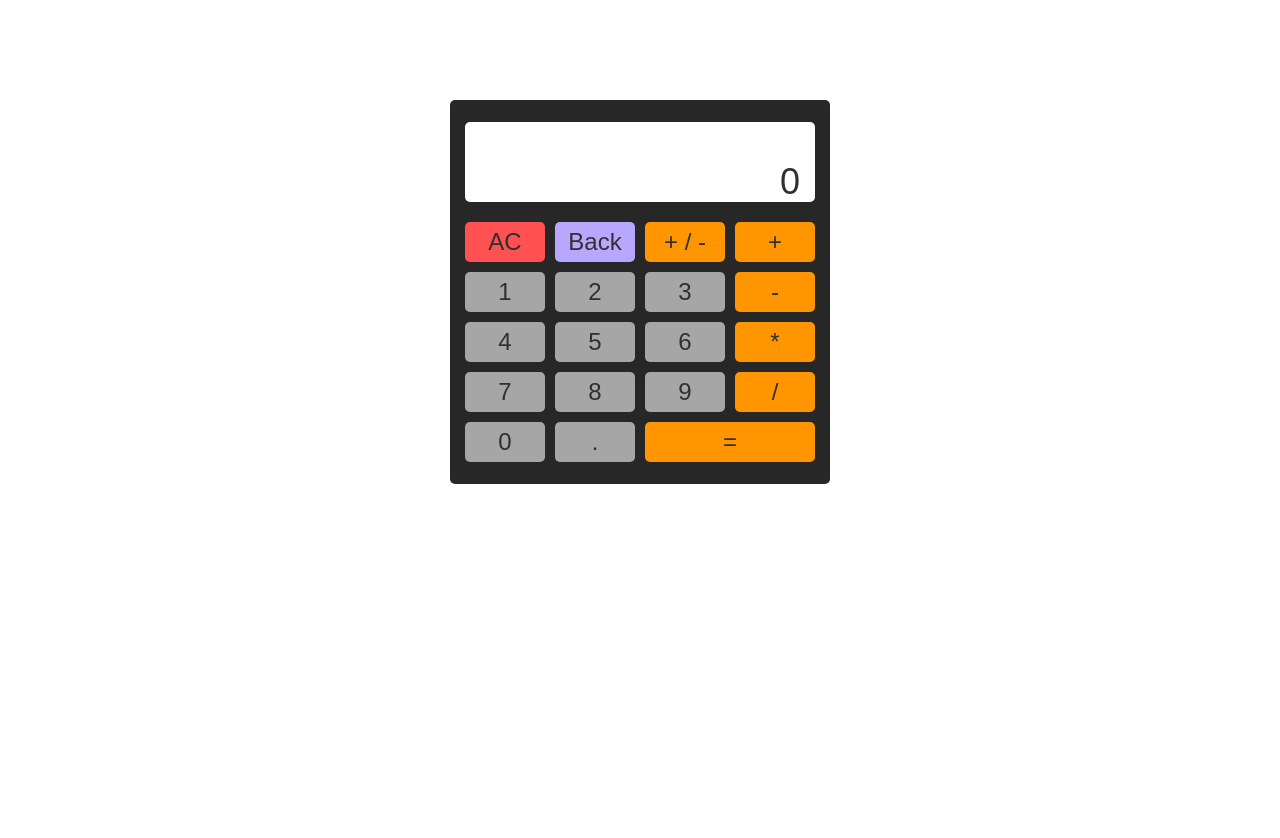
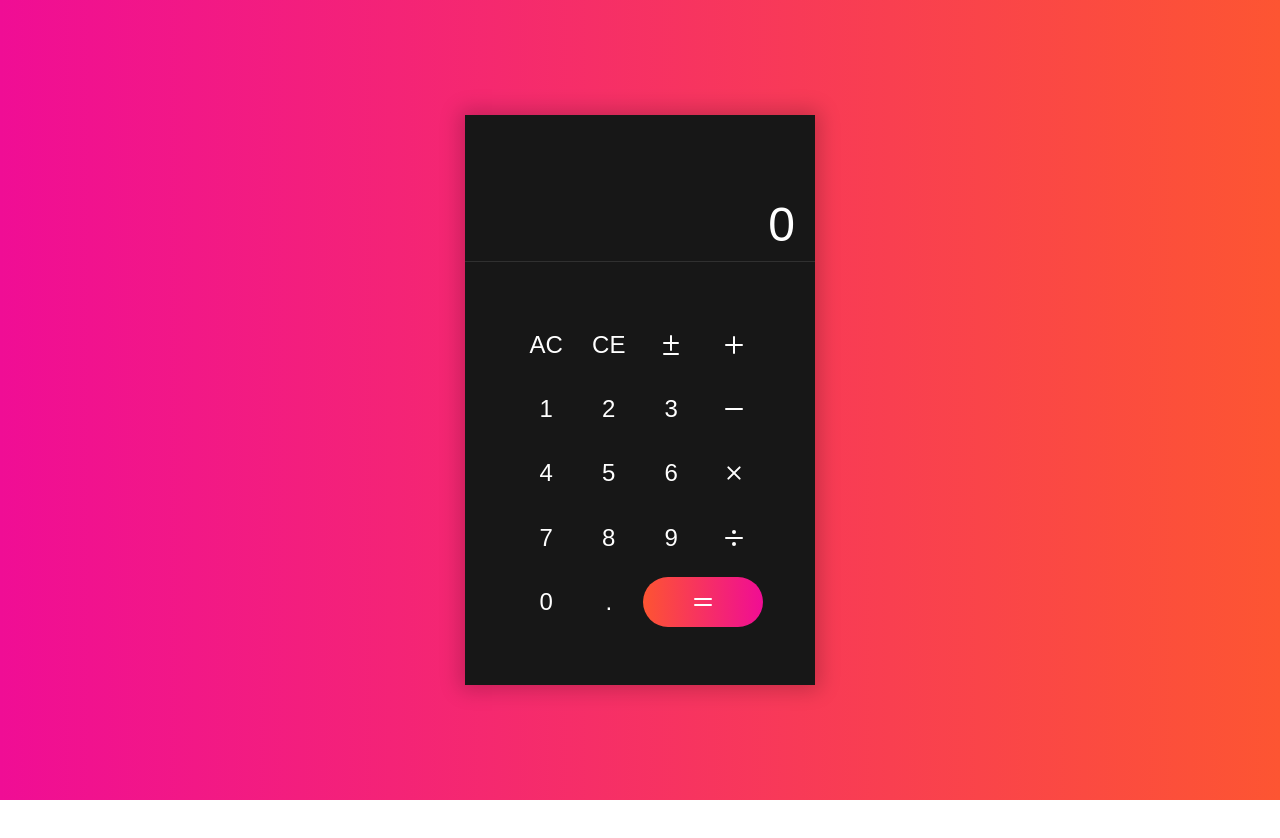
Before and after one commit to belyaevphil/calculator, a plain HTML site: page index.html in a window 1280 px wide. After the commit the page ends 800 px from the top, so only its background shows below. Drawn offline with Linux system fonts and the light colour scheme.

Commit message:
changed UI elements

```diff
--- a/index.html
+++ b/index.html
@@ -14,8 +14,6 @@
                     <div class="current-operand">0</div>
                 </div>
                 <div class="calculator-main">
-                    <ul class="calculator-main-outer-list">
-                        <li class="calculator-main-outer-list-row">
                     <ul>
                         <li>
                             <button class="calculator-button all-clear">
@@ -23,28 +21,60 @@
                             </button>
                         </li>
                         <li>
-                                    <button
-                                        class="calculator-button remove-one-symbol"
-                                    >
-                                        Back
+                            <button class="calculator-button remove-one-symbol">
+                                CE
                             </button>
                         </li>
                         <li>
-                                    <button
-                                        class="calculator-button change-sign"
+                            <button class="calculator-button change-sign">
+                                <svg
+                                    width="16"
+                                    height="20"
+                                    viewBox="0 0 16 20"
+                                    fill="#ffffff"
+                                    xmlns="http://www.w3.org/2000/svg"
                                 >
-                                        + / -
+                                    <rect x="7" width="2" height="16" rx="1" />
+                                    <rect
+                                        x="16"
+                                        y="7"
+                                        width="2"
+                                        height="16"
+                                        rx="1"
+                                        transform="rotate(90 16 7)"
+                                    />
+                                    <rect
+                                        x="16"
+                                        y="18"
+                                        width="2"
+                                        height="16"
+                                        rx="1"
+                                        transform="rotate(90 16 18)"
+                                    />
+                                </svg>
                             </button>
                         </li>
                         <li>
                             <button class="calculator-button operator">
-                                        +
+                                <svg
+                                    width="18"
+                                    height="18"
+                                    viewBox="0 0 18 18"
+                                    fill="#ffffff"
+                                    xmlns="http://www.w3.org/2000/svg"
+                                >
+                                    <rect x="8" width="2" height="18" rx="1" />
+                                    <rect
+                                        x="18"
+                                        y="8"
+                                        width="2"
+                                        height="18"
+                                        rx="1"
+                                        transform="rotate(90 18 8)"
+                                    />
+                                </svg>
                             </button>
                         </li>
-                            </ul>
-                        </li>
-                        <li class="calculator-main-outer-list-row">
-                            <ul>
                         <li>
                             <button class="calculator-button digit">
                                 1
@@ -62,13 +92,23 @@
                         </li>
                         <li>
                             <button class="calculator-button operator">
-                                        -
+                                <svg
+                                    width="18"
+                                    height="2"
+                                    viewBox="0 0 18 2"
+                                    fill="#ffffff"
+                                    xmlns="http://www.w3.org/2000/svg"
+                                >
+                                    <rect
+                                        x="18"
+                                        width="2"
+                                        height="18"
+                                        rx="1"
+                                        transform="rotate(90 18 0)"
+                                    />
+                                </svg>
                             </button>
                         </li>
-                            </ul>
-                        </li>
-                        <li class="calculator-main-outer-list-row">
-                            <ul>
                         <li>
                             <button class="calculator-button digit">
                                 4
@@ -86,13 +126,32 @@
                         </li>
                         <li>
                             <button class="calculator-button operator">
-                                        *
+                                <svg
+                                    width="16"
+                                    height="16"
+                                    viewBox="0 0 16 16"
+                                    fill="#ffffff"
+                                    xmlns="http://www.w3.org/2000/svg"
+                                >
+                                    <rect
+                                        x="0.928955"
+                                        y="2.34315"
+                                        width="2"
+                                        height="18"
+                                        rx="1"
+                                        transform="rotate(-45 0.928955 2.34315)"
+                                    />
+                                    <rect
+                                        x="13.657"
+                                        y="0.928932"
+                                        width="2"
+                                        height="18"
+                                        rx="1"
+                                        transform="rotate(45 13.657 0.928932)"
+                                    />
+                                </svg>
                             </button>
                         </li>
-                            </ul>
-                        </li>
-                        <li class="calculator-main-outer-list-row">
-                            <ul>
                         <li>
                             <button class="calculator-button digit">
                                 7
@@ -110,13 +169,32 @@
                         </li>
                         <li>
                             <button class="calculator-button operator">
-                                        /
+                                <svg
+                                    width="18"
+                                    height="16"
+                                    viewBox="0 0 18 16"
+                                    fill="#ffffff"
+                                    xmlns="http://www.w3.org/2000/svg"
+                                >
+                                    <rect
+                                        x="18"
+                                        y="7"
+                                        width="2"
+                                        height="18"
+                                        rx="1"
+                                        transform="rotate(90 18 7)"
+                                    />
+                                    <rect
+                                        x="7"
+                                        y="12"
+                                        width="4"
+                                        height="4"
+                                        rx="2"
+                                    />
+                                    <rect x="7" width="4" height="4" rx="2" />
+                                </svg>
                             </button>
                         </li>
-                            </ul>
-                        </li>
-                        <li class="calculator-main-outer-list-row">
-                            <ul>
                         <li>
                             <button class="calculator-button digit">
                                 0
@@ -127,14 +205,32 @@
                                 .
                             </button>
                         </li>
-                                <li>
-                                    <button
-                                        class="calculator-button double-button equals"
+                        <li class="double-span">
+                            <button class="calculator-button equals">
+                                <svg
+                                    width="18"
+                                    height="8"
+                                    viewBox="0 0 18 8"
+                                    fill="#ffffff"
+                                    xmlns="http://www.w3.org/2000/svg"
                                 >
-                                        =
+                                    <rect
+                                        x="18"
+                                        width="2"
+                                        height="18"
+                                        rx="1"
+                                        transform="rotate(90 18 0)"
+                                    />
+                                    <rect
+                                        x="18"
+                                        y="6"
+                                        width="2"
+                                        height="18"
+                                        rx="1"
+                                        transform="rotate(90 18 6)"
+                                    />
+                                </svg>
                             </button>
-                                </li>
-                            </ul>
                         </li>
                     </ul>
                 </div>
--- a/styles/mainStyles.css
+++ b/styles/mainStyles.css
@@ -5,14 +5,14 @@ body,
 button {
     font-family: Arial, Helvetica, sans-serif;
     font-size: 24px;
-    color: #303030;
+    color: #ffffff;
 }
 
-main {
+body {
+    background: linear-gradient(90deg, #f00d95 0%, #fd5532 100%);
     display: flex;
     justify-content: center;
     align-items: center;
-    margin-top: 100px;
 }
 
 .calculator-container {
@@ -20,97 +20,119 @@ main {
     justify-content: center;
     align-items: center;
     flex-direction: column;
-    background-color: #272727;
-    width: 380px;
-    height: 384px;
-    border-radius: 5px;
+    background-color: #171717;
+    width: 350px;
+    height: 570px;
+    box-shadow: 0px 0px 20px 5px rgba(0, 0, 0, 0.2);
 }
 
 .calculator-output-screen {
     display: flex;
     flex-direction: column;
-    background-color: #ffffff;
     width: 350px;
-    height: 80px;
-    border-radius: 5px;
+    height: 147px;
+    border-bottom: 1px solid #303030;
 }
 
-.calculator-output-screen ul {
-    padding-right: 15px;
+.calculator-output-screen {
+    padding-right: 20px;
 }
 
 .calculator-main {
+    display: flex;
+    justify-content: center;
+    align-items: center;
     width: 350px;
-    height: 240px;
-    margin-top: 20px;
+    height: 423px;
 }
 
-.calculator-main-outer-list::selection,
-.calculator-main-outer-list::-moz-selection {
+.calculator-main ul {
+    display: grid;
+    justify-content: center;
+    place-items: center;
+    height: 322px;
+    width: 250px;
+    grid-template: repeat(5, 1fr) / repeat(4, 1fr);
+}
+
+.calculator-main ul::selection,
+.calculator-main ul::-moz-selection {
     background: transparent;
 }
 
-.calculator-main-outer-list-row {
-    padding-top: 10px;
-}
-
-.calculator-main-outer-list-row:first-child {
-    padding-top: 0px;
-}
-
-.calculator-main-outer-list-row ul {
-    width: 350px;
+.calculator-main ul li {
     display: flex;
-    justify-content: space-between;
     align-items: center;
+    justify-content: center;
 }
 
 .previous-operand {
     display: flex;
     justify-content: flex-end;
-    align-items: center;
+    align-items: flex-end;
     color: #757575;
     font-size: 18px;
     width: 100%;
     height: 50%;
-    padding-right: 15px;
 }
 
 .current-operand {
     display: flex;
     justify-content: flex-end;
     align-items: center;
-    font-size: 36px;
+    font-size: 48px;
     width: 100%;
     height: 50%;
-    padding-right: 15px;
 }
 
 .calculator-button {
     display: flex;
     justify-content: center;
     align-items: center;
-    width: 80px;
-    height: 40px;
-    background-color: #a6a6a6;
-    border-radius: 5px;
     cursor: pointer;
+    background-color: inherit;
+    height: 50px;
+    width: 50px;
 }
 
-.double-button {
-    width: 170px;
+.calculator-button object {
+    pointer-events: none;
 }
 
-.all-clear {
-    background-color: #ff5151;
+.calculator-button:hover {
+    color: #f00d94;
 }
 
-.remove-one-symbol {
-    background-color: #b8a7ff;
+.calculator-button:hover svg {
+    fill: #f00d94;
 }
 
-.operator,
-.equals,
-.change-sign {
-    background-color: #ff9500;
+.calculator-button:active {
+    color: #fd5432;
 }
+
+.calculator-button:active svg {
+    fill: #fd5432;
+}
+
+.double-span {
+    grid-column: span 2;
+}
+
+.equals {
+    width: 120px;
+    height: 50px;
+    background: linear-gradient(90deg, #fd5432 0%, #f00d94 100%);
+    border-radius: 25px;
+}
+
+.equals:hover {
+    border-style: solid;
+    border-width: 2px;
+    border-color: #f00d94;
+    background: #171717;
+}
+
+.equals:active {
+    border-color: #fd5432;
+}
```
Lines whose indentation alone changed are shown as unchanged.
